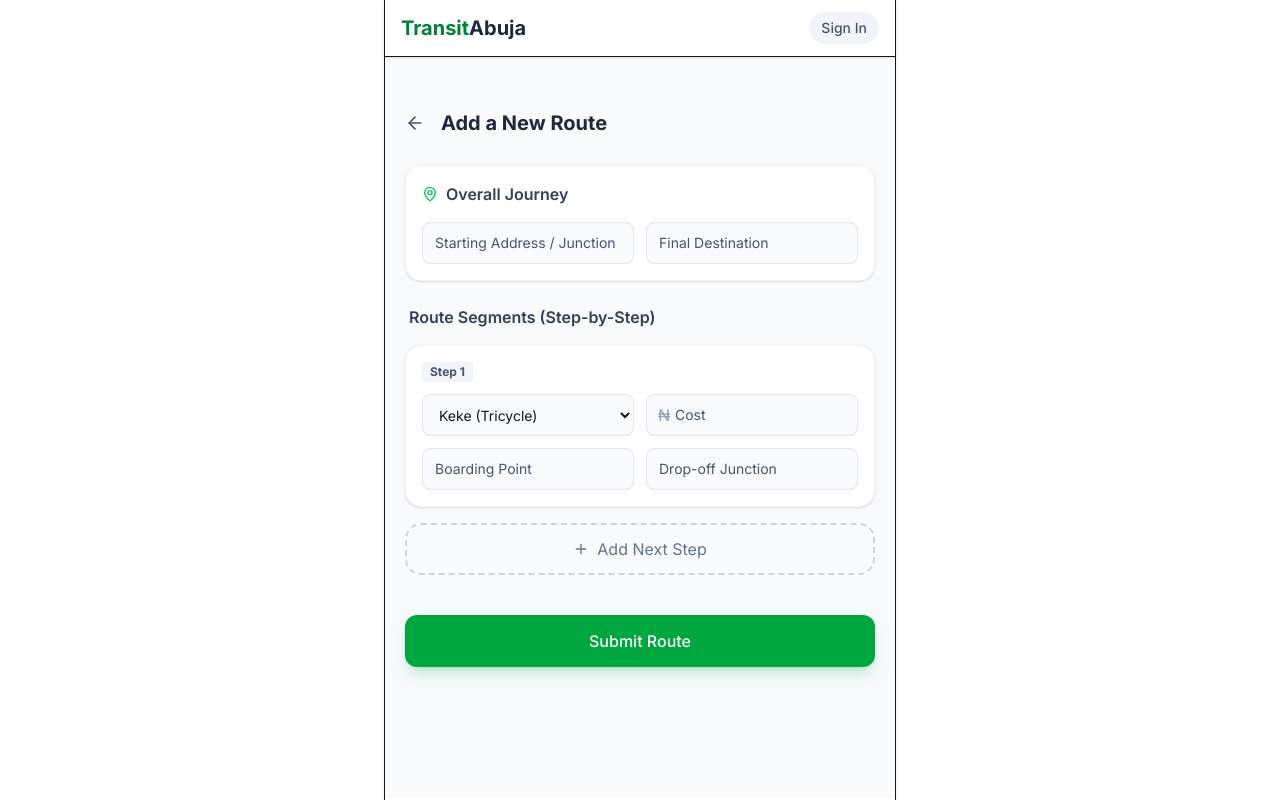
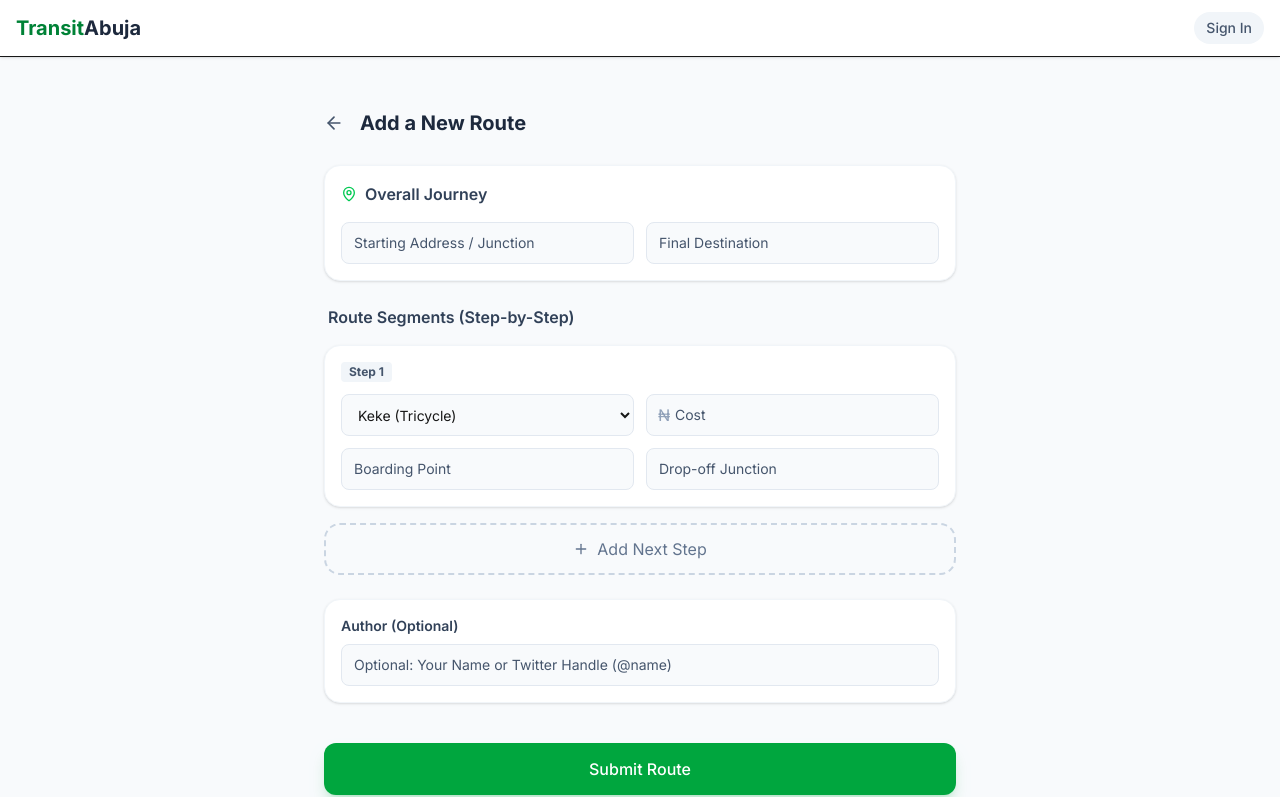
Before and after one commit to danieljonazz/local-transit-abuja, a Next.js app: page /submit in a window 1280 px wide. Built offline with nearby package versions, Linux system fonts and the light colour scheme.

Commit message:
feat: added lazy authentication for route authors

```diff
--- a/src/app/api/routes/route.ts
+++ b/src/app/api/routes/route.ts
@@ -13,7 +13,8 @@ export async function POST(request: Request) {
       end_name,
       end_lat,
       end_lng,
-      segments
+      segments,
+      authorName
     } = body;
 
     if (!start_name || !end_name || !segments || segments.length === 0) {
@@ -42,6 +43,7 @@ export async function POST(request: Request) {
         end_name,
         total_cost: total_cost,
         total_time_mins: segments.length * 15, // Mock time or calculate it
+        authorName: authorName || null,
         segments: {
           create: segments.map((seg: any, index: number) => ({
             step_order: index + 1,
--- a/src/app/layout.tsx
+++ b/src/app/layout.tsx
@@ -16,7 +16,7 @@ export default function RootLayout({
 }>) {
   return (
     <html lang="en">
-      <body className={`${inter.className} bg-slate-50 text-slate-900 mx-auto max-w-lg min-h-screen border-x shadow-sm`}>
+      <body className={`${inter.className} bg-slate-50 text-slate-900 w-full h-[100dvh] overflow-hidden`}>
         <header className="sticky top-0 z-50 bg-white border-b px-4 py-3 shadow-sm flex items-center justify-between">
           <h1 className="font-bold text-xl text-green-700">Transit<span className="text-slate-800">Abuja</span></h1>
           <button className="text-sm font-medium text-slate-600 bg-slate-100 px-3 py-1.5 rounded-full hover:bg-slate-200">
--- a/src/app/page.tsx
+++ b/src/app/page.tsx
@@ -47,13 +47,13 @@ export default function Home() {
     <div className="flex flex-col h-full bg-slate-50 relative overflow-hidden">
 
       {/* Map Background Layer */}
-      <div className={`absolute inset-0 z-0 transition-all duration-500 ${hasSearched ? 'h-[40%]' : 'h-[60%]'} md:h-screen md:w-full`}>
+      <div className="absolute inset-0 z-0 w-full h-full transition-all duration-500">
         <MapViewer center={[9.05785, 7.49508]} zoom={12} markers={markers} />
         <div className="absolute bottom-0 left-0 right-0 h-16 bg-gradient-to-t from-slate-50 to-transparent z-[400] pointer-events-none" />
       </div>
 
       {/* Floating Action / Search Floating Box */}
-      <div className={`relative z-[500] mt-auto w-full bg-slate-50 rounded-t-3xl pt-6 pb-6 px-5 flex flex-col gap-4 shadow-[0_-10px_40px_rgba(0,0,0,0.1)] transition-all duration-500 ${hasSearched ? 'h-[65%] overflow-y-auto' : ''} md:absolute md:top-4 md:left-4 md:bottom-4 md:w-96 md:rounded-2xl md:h-auto md:mt-0`}>
+      <div className={`relative z-[500] mt-auto w-full bg-slate-50 rounded-t-3xl pt-6 pb-6 px-5 flex flex-col gap-4 shadow-[0_-10px_40px_rgba(0,0,0,0.1)] transition-all duration-500 overflow-y-auto ${hasSearched ? 'h-[65%]' : ''} md:absolute md:top-4 md:left-4 md:bottom-4 md:w-[400px] md:h-auto md:max-h-[calc(100vh-2rem)] md:rounded-2xl md:mt-0`}>
 
         <div className="flex flex-col items-center justify-center mb-2 shrink-0">
           <div className="w-12 h-1.5 bg-slate-200 rounded-full mb-4" />
@@ -145,6 +145,9 @@ export default function Home() {
                     <p className="text-slate-500 text-sm flex items-center gap-1">
                       <Clock className="w-3.5 h-3.5" /> Est. {route.total_time_mins} mins
                     </p>
+                    <p className="text-slate-400 text-xs mt-1">
+                      Submitted by <span className="font-medium text-slate-500">{route.authorName || "Anonymous Commuter"}</span>
+                    </p>
                   </div>
                   <div className="flex flex-col items-end">
                     <span className="bg-slate-50 text-slate-600 px-2 py-1 rounded-lg text-xs font-bold border border-slate-200 shadow-sm">
--- a/src/app/submit/page.tsx
+++ b/src/app/submit/page.tsx
@@ -8,6 +8,7 @@ import { useRouter } from "next/navigation";
 export default function SubmitRoute() {
   const router = useRouter();
   const [loading, setLoading] = useState(false);
+  const [authorName, setAuthorName] = useState("");
   const [segments, setSegments] = useState([
     { transport_mode: "keke", start_location: "", end_location: "", cost: "" }
   ]);
@@ -44,7 +45,8 @@ export default function SubmitRoute() {
           end_name: segments[segments.length - 1].end_location,
           end_lat: 9.07647,
           end_lng: 7.47321,
-          segments: segments
+          segments: segments,
+          authorName: authorName
         })
       });
 
@@ -170,6 +172,18 @@ export default function SubmitRoute() {
           </button>
         </div>
 
+        {/* Author Name */}
+        <div className="bg-white p-4 rounded-2xl shadow-sm border border-slate-100 flex flex-col gap-2">
+          <h3 className="font-semibold text-slate-700 text-sm">Author (Optional)</h3>
+          <input
+            type="text"
+            placeholder="Optional: Your Name or Twitter Handle (@name)"
+            className="bg-slate-50 border border-slate-200 rounded-lg px-3 py-2.5 text-sm text-slate-900 placeholder:text-slate-600 focus:ring-2 ring-green-500/20 outline-none w-full"
+            value={authorName}
+            onChange={(e) => setAuthorName(e.target.value)}
+          />
+        </div>
+
         <button
           disabled={loading}
           type="submit"
```
Also changed, not shown: 1 other file (tests, documents, lock files or other folders).
